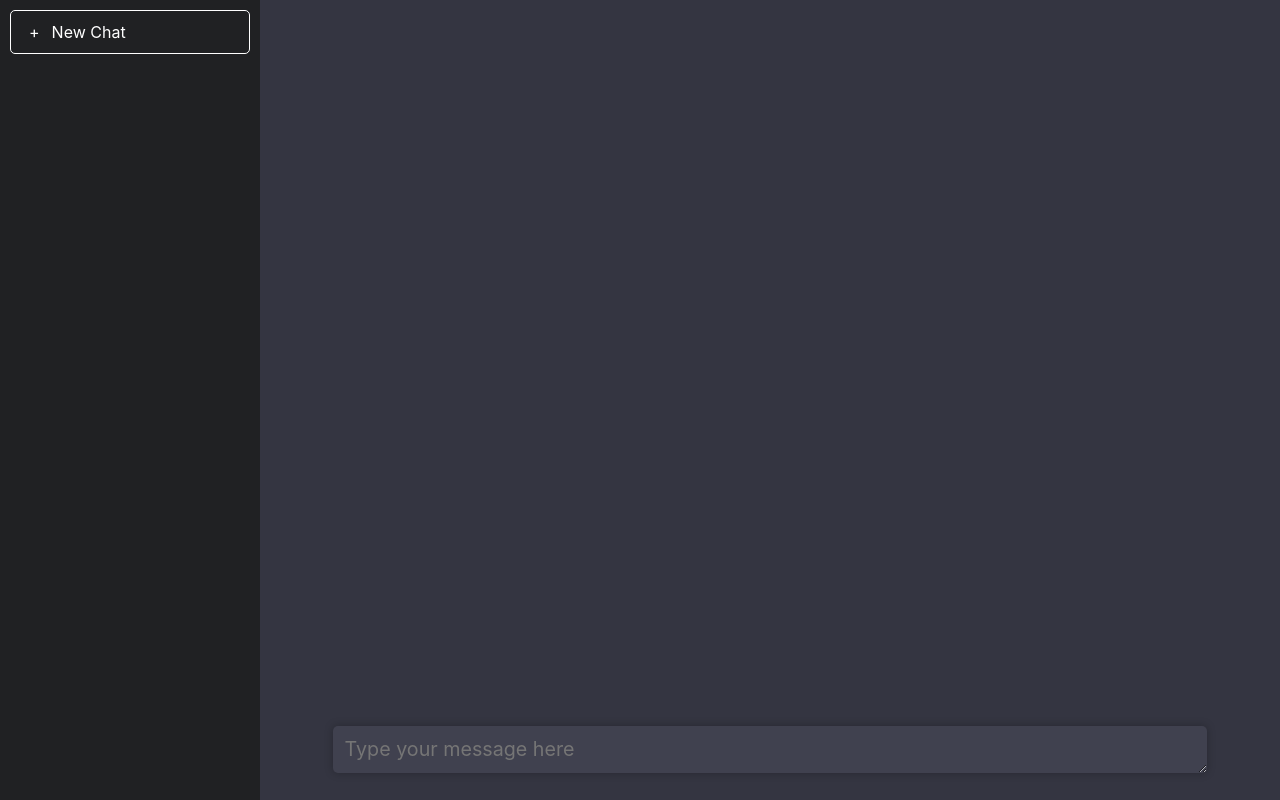
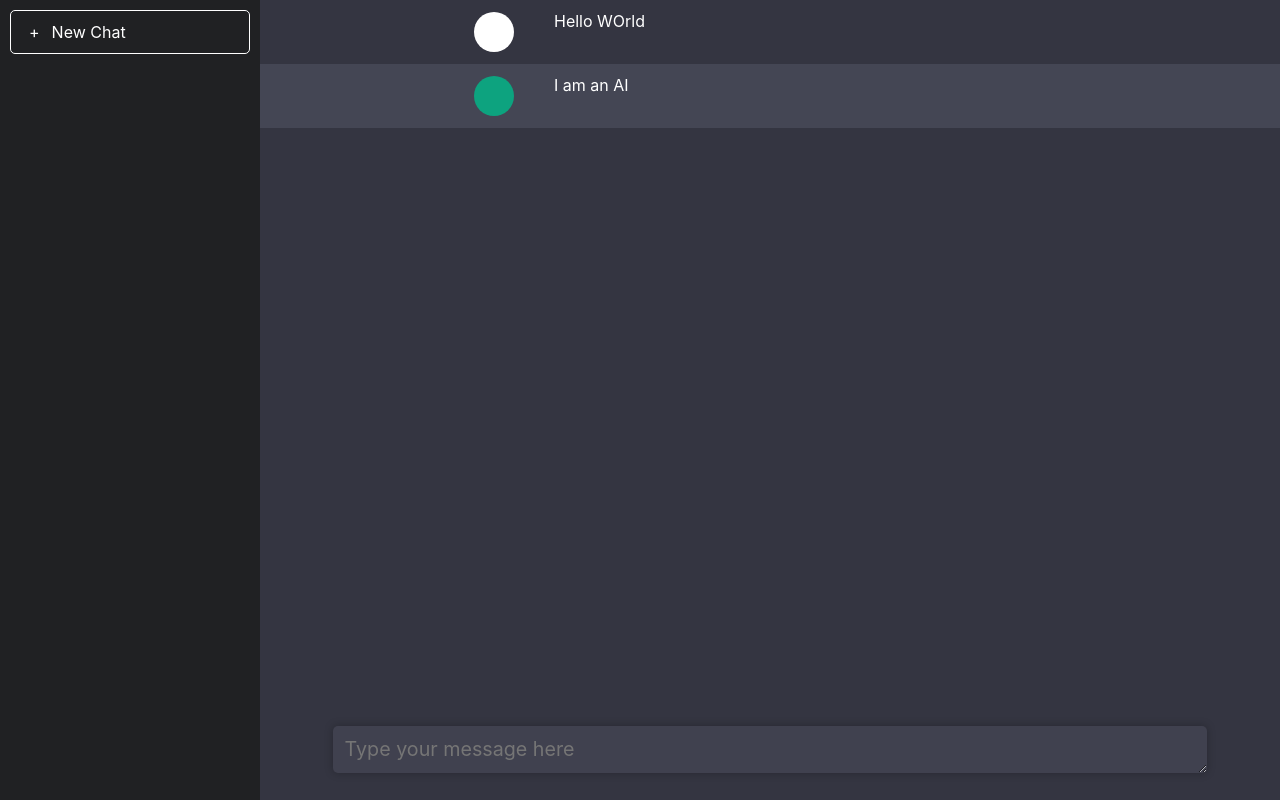
Before and after one commit to Yuvraj3905/ChatGPT_clone, a React (Create React App) app in the folder client/: page / in a window 1280 px wide. Built offline with nearby package versions, Linux system fonts and the light colour scheme.

Commit message:
edited view side

```diff
--- a/client/src/App.css
+++ b/client/src/App.css
@@ -38,6 +38,43 @@
 .App-logo {
   height: 40vmin;
   pointer-events: none;
+}
+
+.chat-log{
+ /* padding: 24px; */
+text-align: left;
+
+}
+.chat-message.chatgpt{
+
+  background-color:#444654;
+}
+.chat-message-center{
+ max-width: 640px;
+ margin-left:auto;
+ margin-right: auto;
+ display: flex;
+ padding: 12px;
+ padding-left: 24px;
+ padding-right: 24px;
+}
+
+.avatar{
+background: white;
+border-radius: 50%;
+width:40px;
+height: 40px;
+}
+.avatar.chatgpt{
+  background: #0da37f;
+  border-radius: 50%;
+  width:40px;
+  height: 40px;
+  }
+.message{
+
+  padding-left: 40px;
+  padding-right: 40px;
 }
 
 @media (prefers-reduced-motion: no-preference) {
--- a/client/src/App.js
+++ b/client/src/App.js
@@ -12,6 +12,32 @@
           </div>
       </aside>
       <section className="chatbox">
+        <div className="chat-log">
+          <div className="chat-message ">
+            <div className="chat-message-center">
+
+
+            <div className="avatar">
+
+            </div>
+            <div className="message">
+               Hello WOrld
+               </div>
+            </div>
+          </div>
+          <div className="chat-message chatgpt">
+            <div className="chat-message-center">
+
+
+            <div className="avatar chatgpt">
+
+            </div>
+            <div className="message">
+               I am an AI
+               </div>
+            </div>
+          </div>
+        </div>
    <div className="chat-input-holder">
     <textarea rows="1" className="chat-input-textarea" placeholder="Type your message here"></textarea>
    </div>
```
